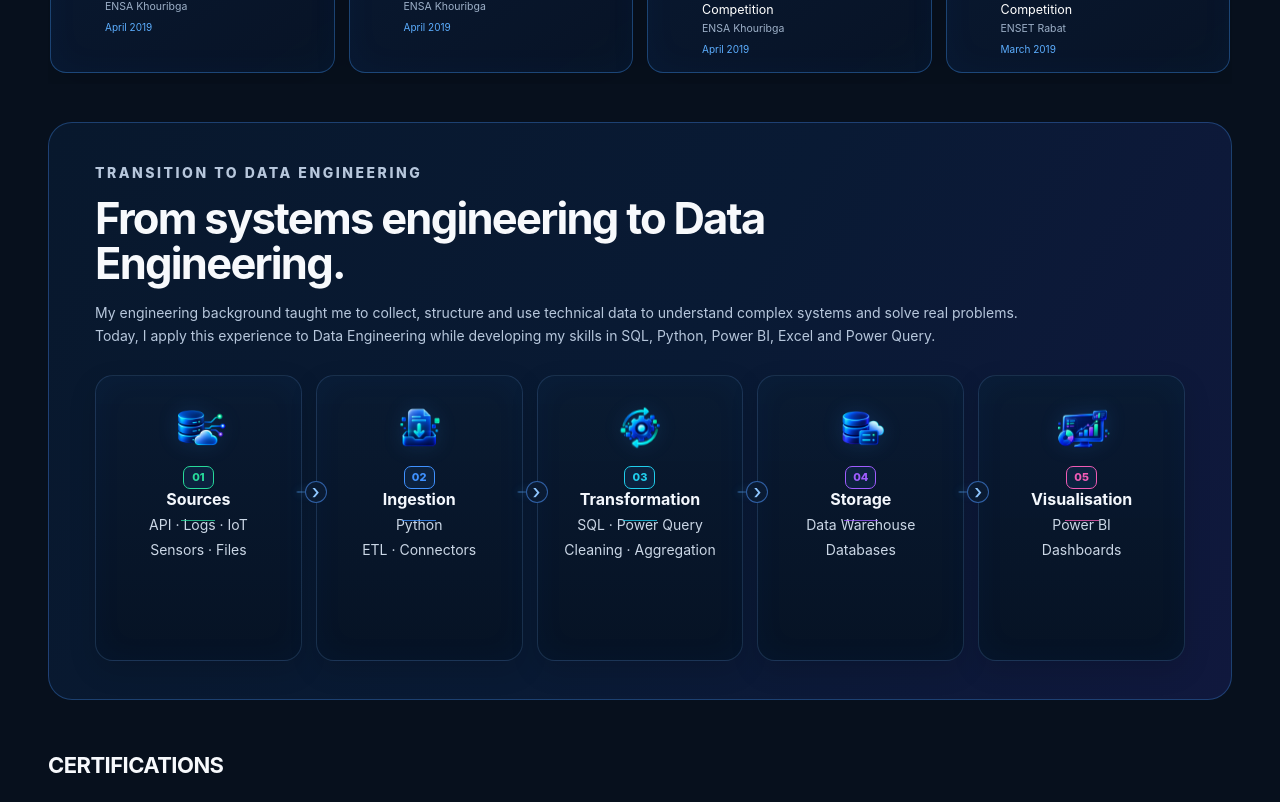
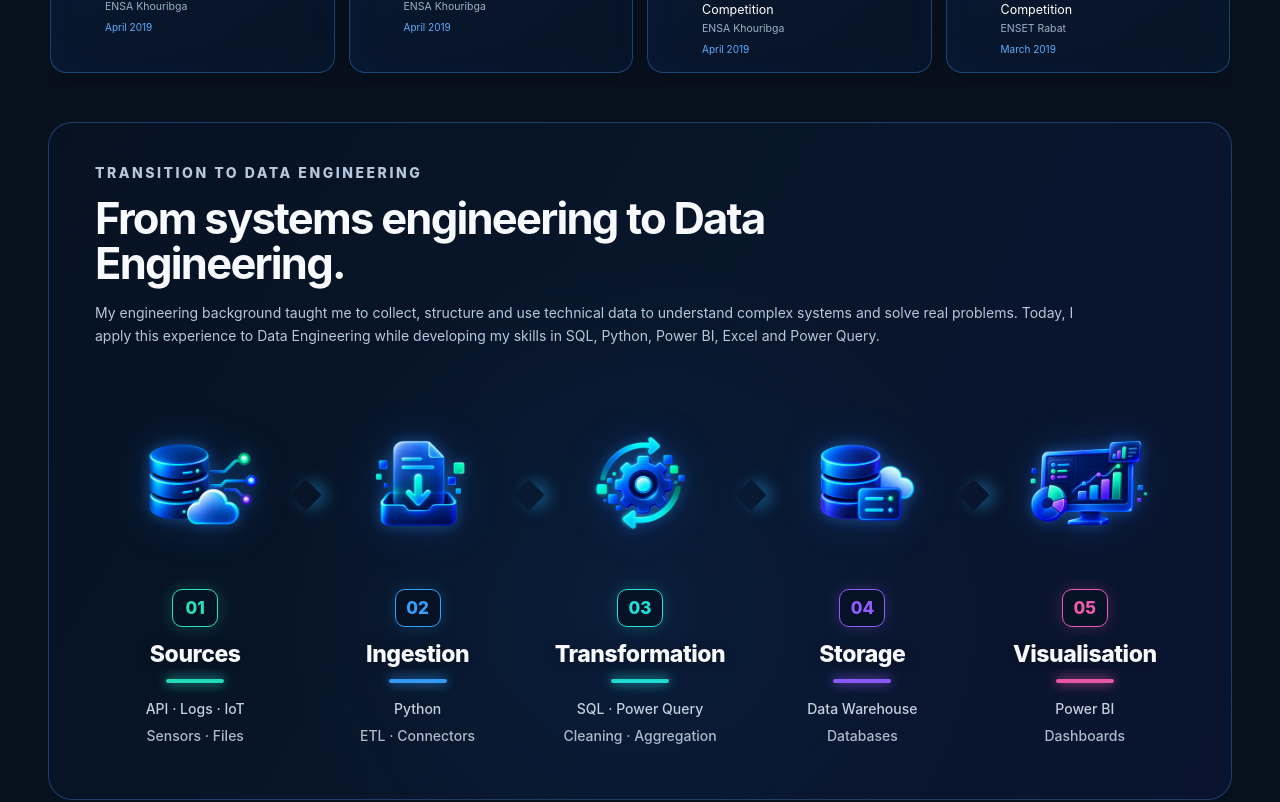
Before and after one commit to Oelayouchi/portfolio, a Next.js app: page / in a window 1280 px wide. Shown: the part 8060-8862 px from the top of the page. Built offline with nearby package versions, Linux system fonts and the light colour scheme.

Commit message:
Match Data pipeline reference layout

```diff
--- a/app/data-flow.css
+++ b/app/data-flow.css
@@ -1,32 +1,251 @@
-/* Data Engineering pipeline */
-.dataPanel{display:block;overflow:hidden;padding:44px 46px 42px;border:1px solid rgba(43,94,159,.58);border-radius:24px;background:linear-gradient(120deg,#08182d 0%,#091a34 52%,#10183d 100%)}
-.dataPanelHeader{width:100%;margin-bottom:28px}
-.dataPanelHeader h2{width:100%;max-width:920px;margin:12px 0 14px;font-size:clamp(34px,3.4vw,54px);line-height:1.05}
-.dataPanelHeader p{max-width:960px;margin:0;color:#b7c7dc;font-size:15px;line-height:1.65}
-.dataPipeline{display:grid;grid-template-columns:repeat(5,minmax(0,1fr));gap:14px;align-items:stretch}
-.dataPipelineItemWrap{position:relative;display:grid;grid-template-columns:minmax(0,1fr);min-width:0}
-.dataPipelineCard{position:relative;display:grid;grid-template-rows:72px 24px auto 1px auto auto;align-content:start;min-width:0;min-height:286px;padding:18px 16px 16px;border:1px solid rgba(78,121,179,.28);border-radius:18px;background:linear-gradient(180deg,rgba(10,27,50,.96),rgba(6,19,36,.98));box-shadow:inset 0 0 32px rgba(32,121,255,.045),0 10px 28px rgba(0,0,0,.13);transition:transform .22s ease,border-color .22s ease,box-shadow .22s ease}
-.dataPipelineCard:hover{transform:translateY(-4px);border-color:rgba(84,151,255,.62);box-shadow:inset 0 0 34px rgba(32,121,255,.08),0 16px 34px rgba(0,0,0,.2)}
-.dataPipelineIconWrap{display:grid;place-items:center;height:72px;margin-bottom:8px;overflow:hidden}
-.dataPipelineIconWrap img{display:block;width:74px;height:74px;object-fit:contain;filter:drop-shadow(0 0 10px rgba(48,141,255,.16));transform-origin:center;animation:dataPipelineFloat 2.8s ease-in-out infinite}
-.dataPipelineItemWrap:nth-child(2) img{animation-delay:.14s}.dataPipelineItemWrap:nth-child(3) img{animation-delay:.28s}.dataPipelineItemWrap:nth-child(4) img{animation-delay:.42s}.dataPipelineItemWrap:nth-child(5) img{animation-delay:.56s}
-@keyframes dataPipelineFloat{0%,100%{transform:translateY(0)}50%{transform:translateY(-4px)}}
-.dataPipelineNumber{justify-self:center;display:grid;min-width:31px;height:23px;place-items:center;margin-bottom:8px;border:1px solid currentColor;border-radius:7px;background:rgba(13,35,65,.9);font-size:11px;font-weight:800}
-.dataPipelineCard h3{margin:0;text-align:center;color:#f3f7fd;font-size:16px;line-height:1.2}
-.dataPipelineDivider{width:34px;height:1px;margin:10px auto;background:currentColor;opacity:.8}
-.dataPipelineCard p{margin:2px 0 0;color:#cbd7e6;font-size:11px;line-height:1.35;text-align:center}
-.dataPipelineCard.sources{color:#27d99a}.dataPipelineCard.ingestion{color:#3f91ff}.dataPipelineCard.transformation{color:#20cdeb}.dataPipelineCard.storage{color:#9f5cff}.dataPipelineCard.visualisation{color:#f05bb5}
-.dataPipelineConnector{position:absolute;z-index:3;top:106px;right:-23px;display:flex;width:32px;align-items:center;justify-content:center;color:#56a8ff;pointer-events:none}
-.dataPipelineConnector span{position:absolute;width:30px;height:2px;border-radius:999px;background:linear-gradient(90deg,currentColor,rgba(86,168,255,.08));box-shadow:0 0 10px currentColor;opacity:.72;animation:dataConnectorPulse 1.8s ease-in-out infinite}
-.dataPipelineConnector b{position:relative;left:7px;display:grid;width:22px;height:22px;place-items:center;border:1px solid rgba(79,151,255,.55);border-radius:50%;background:#0a1b33;color:#8fc7ff;font-size:20px;line-height:1;font-weight:500}
-@keyframes dataConnectorPulse{0%,100%{opacity:.38;transform:scaleX(.82)}50%{opacity:1;transform:scaleX(1)}}
-[data-theme='light'] .dataPanel{background:linear-gradient(120deg,#f7fbff,#eef5ff)}
-[data-theme='light'] .dataPanelHeader p{color:#49617f}
-[data-theme='light'] .dataPipelineCard{background:linear-gradient(180deg,#fff,#f4f8ff);border-color:rgba(73,124,188,.28)}
-[data-theme='light'] .dataPipelineCard h3{color:#0b1730}
-[data-theme='light'] .dataPipelineCard p{color:#40536b}
-[data-theme='light'] .dataPipelineConnector b{background:#f6f9ff}
-@media(max-width:1180px){.dataPipeline{grid-template-columns:repeat(3,minmax(0,1fr))}.dataPipelineConnector{display:none}}
-@media(max-width:760px){.dataPanel{padding:28px 20px}.dataPanelHeader{margin-bottom:22px}.dataPanelHeader h2{font-size:clamp(30px,9vw,42px);margin-bottom:12px}.dataPanelHeader p{font-size:13px;line-height:1.58}.dataPipeline{display:grid;grid-auto-flow:column;grid-template-columns:none;grid-auto-columns:72%;gap:12px;overflow-x:auto;overflow-y:hidden;padding:3px 2px 13px;scroll-snap-type:x mandatory;scrollbar-width:thin;scrollbar-color:#2f82ff rgba(28,57,92,.45);-webkit-overflow-scrolling:touch}.dataPipeline::-webkit-scrollbar{height:7px}.dataPipeline::-webkit-scrollbar-track{border-radius:999px;background:rgba(28,57,92,.45)}.dataPipeline::-webkit-scrollbar-thumb{border-radius:999px;background:#2f82ff}.dataPipelineItemWrap{scroll-snap-align:start}.dataPipelineCard{min-height:236px;padding:14px 13px;grid-template-rows:58px 22px auto 1px auto auto}.dataPipelineIconWrap{height:58px;margin-bottom:5px}.dataPipelineIconWrap img{width:58px;height:58px}.dataPipelineCard h3{font-size:14px}.dataPipelineCard p{font-size:10px}.dataPipelineDivider{margin:8px auto}.dataPipelineConnector{display:none}}
-@media(max-width:430px){.dataPipeline{grid-auto-columns:78%}}
-@media(prefers-reduced-motion:reduce){.dataPipelineIconWrap img,.dataPipelineConnector span{animation:none!important}}
+/* Data Engineering pipeline — reference layout */
+.dataPanel {
+  display: block;
+  overflow: hidden;
+  padding: 44px 46px 46px;
+  border: 1px solid rgba(43, 94, 159, .58);
+  border-radius: 24px;
+  background:
+    radial-gradient(circle at 50% 72%, rgba(19, 64, 135, .16), transparent 46%),
+    linear-gradient(120deg, #061222 0%, #08162a 48%, #0a1430 100%);
+}
+
+.dataPanelHeader {
+  width: 100%;
+  margin-bottom: 34px;
+}
+
+.dataPanelHeader h2 {
+  width: 100%;
+  max-width: 920px;
+  margin: 12px 0 14px;
+  font-size: clamp(34px, 3.4vw, 54px);
+  line-height: 1.05;
+}
+
+.dataPanelHeader p {
+  max-width: 980px;
+  margin: 0;
+  color: #b7c7dc;
+  font-size: 15px;
+  line-height: 1.65;
+}
+
+.dataPipeline {
+  display: grid;
+  grid-template-columns: repeat(5, minmax(0, 1fr));
+  align-items: start;
+  gap: 30px;
+  width: 100%;
+  padding: 8px 4px 12px;
+}
+
+.dataPipelineItemWrap {
+  position: relative;
+  min-width: 0;
+}
+
+/* No individual card/window around each step. */
+.dataPipelineCard {
+  position: relative;
+  display: flex;
+  min-width: 0;
+  min-height: 360px;
+  padding: 0;
+  flex-direction: column;
+  align-items: center;
+  border: 0;
+  border-radius: 0;
+  background: transparent;
+  box-shadow: none;
+  text-align: center;
+}
+
+.dataPipelineIconWrap {
+  display: grid;
+  width: 100%;
+  height: 190px;
+  place-items: center;
+  overflow: visible;
+  margin-bottom: 10px;
+}
+
+.dataPipelineIconWrap img {
+  display: block;
+  width: 168px;
+  height: 168px;
+  max-width: 92%;
+  object-fit: contain;
+  transform: scale(1);
+  transform-origin: center;
+  filter:
+    drop-shadow(0 0 7px rgba(46, 145, 255, .42))
+    drop-shadow(0 0 20px rgba(24, 107, 255, .20));
+  transition: transform .24s ease, filter .24s ease;
+  animation: none !important;
+}
+
+/* Stationary icon: only zoom + stronger glow on hover. */
+.dataPipelineCard:hover .dataPipelineIconWrap img {
+  transform: scale(1.085);
+  filter:
+    drop-shadow(0 0 10px rgba(79, 181, 255, .95))
+    drop-shadow(0 0 28px rgba(26, 119, 255, .78))
+    drop-shadow(0 0 48px rgba(27, 91, 255, .42));
+}
+
+.dataPipelineNumber {
+  display: grid;
+  min-width: 46px;
+  height: 38px;
+  place-items: center;
+  margin: 0 0 15px;
+  padding-inline: 8px;
+  border: 1px solid currentColor;
+  border-radius: 10px;
+  background: rgba(5, 18, 35, .80);
+  box-shadow: 0 0 16px color-mix(in srgb, currentColor 22%, transparent);
+  font-size: 17px;
+  font-weight: 800;
+  line-height: 1;
+}
+
+.dataPipelineCard h3 {
+  margin: 0;
+  color: #f7f9fc;
+  font-size: clamp(22px, 1.8vw, 30px);
+  font-weight: 800;
+  letter-spacing: -.02em;
+  line-height: 1.12;
+  text-shadow: 0 2px 14px rgba(0, 0, 0, .35);
+}
+
+.dataPipelineDivider {
+  width: 58px;
+  height: 4px;
+  margin: 11px auto 14px;
+  border-radius: 999px;
+  background: currentColor;
+  box-shadow: 0 0 12px currentColor;
+  opacity: .96;
+}
+
+.dataPipelineCard p {
+  margin: 0;
+  color: #c5cfdd;
+  font-size: 16px;
+  font-weight: 500;
+  line-height: 1.55;
+  text-align: center;
+}
+
+.dataPipelineCard p + p {
+  margin-top: 4px;
+  color: #aeb9c9;
+}
+
+.dataPipelineCard.sources { color: #23e3c1; }
+.dataPipelineCard.ingestion { color: #36a0ff; }
+.dataPipelineCard.transformation { color: #21e2d8; }
+.dataPipelineCard.storage { color: #925cff; }
+.dataPipelineCard.visualisation { color: #f05bad; }
+
+/* Static neon chevrons between steps, like the reference. */
+.dataPipelineConnector {
+  position: absolute;
+  z-index: 4;
+  top: 80px;
+  right: -31px;
+  display: grid;
+  width: 32px;
+  height: 52px;
+  place-items: center;
+  color: #24b8ff;
+  pointer-events: none;
+}
+
+.dataPipelineConnector span {
+  display: none;
+}
+
+.dataPipelineConnector b {
+  display: block;
+  width: 22px;
+  height: 22px;
+  border: 0;
+  border-top: 4px solid currentColor;
+  border-right: 4px solid currentColor;
+  border-radius: 2px;
+  background: transparent;
+  box-shadow: 5px -5px 16px rgba(37, 180, 255, .42);
+  color: transparent;
+  font-size: 0;
+  transform: rotate(45deg);
+}
+
+[data-theme='light'] .dataPanel {
+  background: linear-gradient(120deg, #f7fbff, #eef5ff);
+}
+
+[data-theme='light'] .dataPanelHeader p { color: #49617f; }
+[data-theme='light'] .dataPipelineCard h3 { color: #0b1730; text-shadow: none; }
+[data-theme='light'] .dataPipelineCard p { color: #40536b; }
+[data-theme='light'] .dataPipelineCard p + p { color: #5a6d85; }
+[data-theme='light'] .dataPipelineNumber { background: rgba(244, 249, 255, .92); }
+
+@media (max-width: 1180px) {
+  .dataPipeline {
+    grid-template-columns: repeat(5, minmax(170px, 1fr));
+    gap: 22px;
+    overflow-x: auto;
+    overflow-y: hidden;
+    padding-bottom: 16px;
+    scrollbar-width: thin;
+    scrollbar-color: #2f82ff rgba(28,57,92,.45);
+  }
+
+  .dataPipeline::-webkit-scrollbar { height: 7px; }
+  .dataPipeline::-webkit-scrollbar-track { background: rgba(28,57,92,.45); border-radius: 999px; }
+  .dataPipeline::-webkit-scrollbar-thumb { background: #2f82ff; border-radius: 999px; }
+
+  .dataPipelineConnector { display: none; }
+}
+
+@media (max-width: 760px) {
+  .dataPanel { padding: 28px 20px 30px; }
+  .dataPanelHeader { margin-bottom: 24px; }
+  .dataPanelHeader h2 { margin-bottom: 12px; font-size: clamp(30px, 9vw, 42px); }
+  .dataPanelHeader p { font-size: 13px; line-height: 1.58; }
+
+  .dataPipeline {
+    display: grid;
+    grid-auto-flow: column;
+    grid-template-columns: none;
+    grid-auto-columns: 58%;
+    gap: 18px;
+    overflow-x: auto;
+    overflow-y: hidden;
+    padding: 4px 2px 15px;
+    scroll-snap-type: x mandatory;
+    -webkit-overflow-scrolling: touch;
+  }
+
+  .dataPipelineItemWrap { scroll-snap-align: start; }
+  .dataPipelineCard { min-height: 292px; }
+  .dataPipelineIconWrap { height: 142px; margin-bottom: 7px; }
+  .dataPipelineIconWrap img { width: 126px; height: 126px; }
+  .dataPipelineNumber { min-width: 38px; height: 31px; margin-bottom: 11px; font-size: 14px; border-radius: 8px; }
+  .dataPipelineCard h3 { font-size: 19px; }
+  .dataPipelineDivider { width: 44px; height: 3px; margin: 9px auto 10px; }
+  .dataPipelineCard p { font-size: 12px; line-height: 1.48; }
+}
+
+@media (max-width: 430px) {
+  .dataPipeline { grid-auto-columns: 68%; }
+  .dataPipelineIconWrap { height: 132px; }
+  .dataPipelineIconWrap img { width: 116px; height: 116px; }
+}
+
+@media (prefers-reduced-motion: reduce) {
+  .dataPipelineIconWrap img { transition: none; }
+}
```
